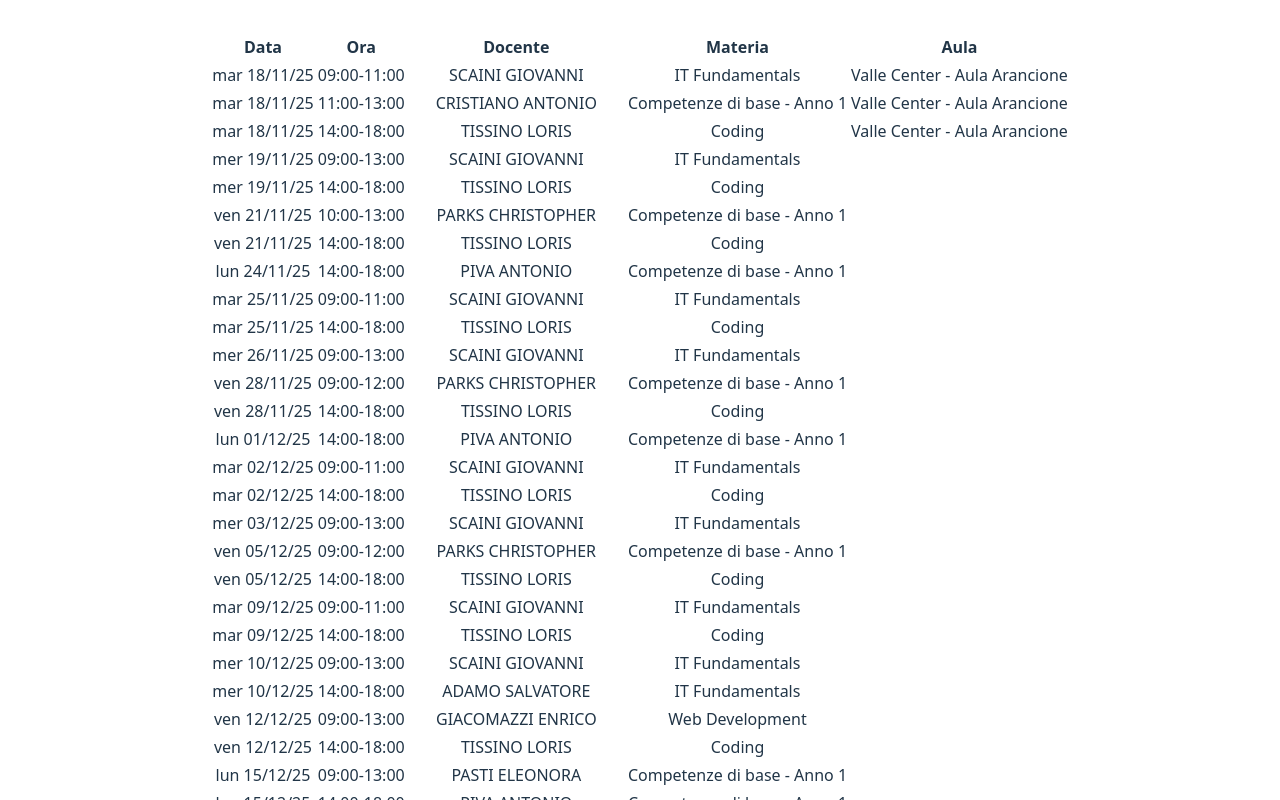
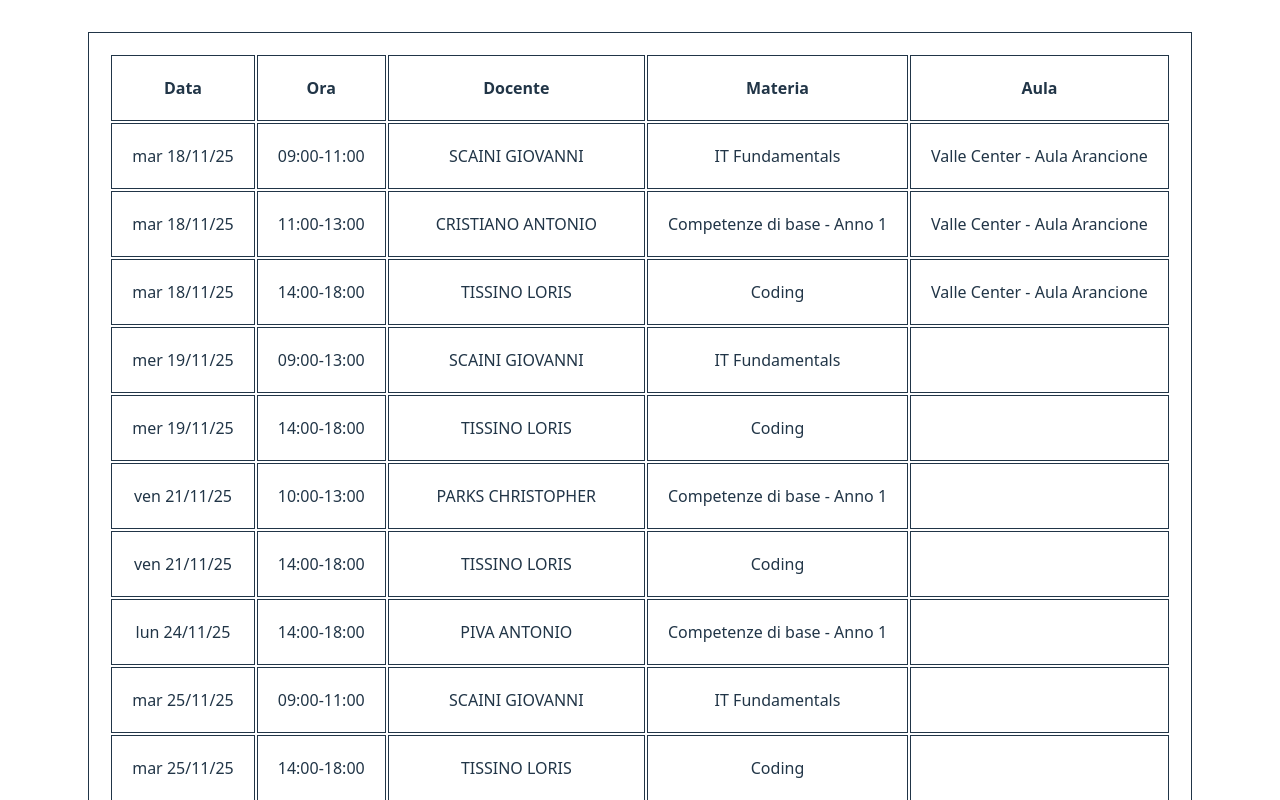
Before and after one commit to Ludovico02/calendar-from-website-xlsx-file, a React (Vite) app: page / in a window 1280 px wide. Shown: the top 800 px of the page. Built offline with nearby package versions, Linux system fonts and the light colour scheme.

Commit message:
added css file for ListView component

```diff
--- a/src/components/ListView.jsx
+++ b/src/components/ListView.jsx
@@ -1,5 +1,6 @@
 import { useEffect, useState } from "react";
 import { fetchTimetable } from "../api/api";
+import "../css/ListView.css";
 
 const parseDateString = (dateString) => {
     const datePart = dateString.trim().slice(-8);
--- /dev/null
+++ b/src/css/ListView.css
@@ -0,0 +1,4 @@
+table, th, td {
+    border: 1px solid;
+    padding: 20px;
+}
```
